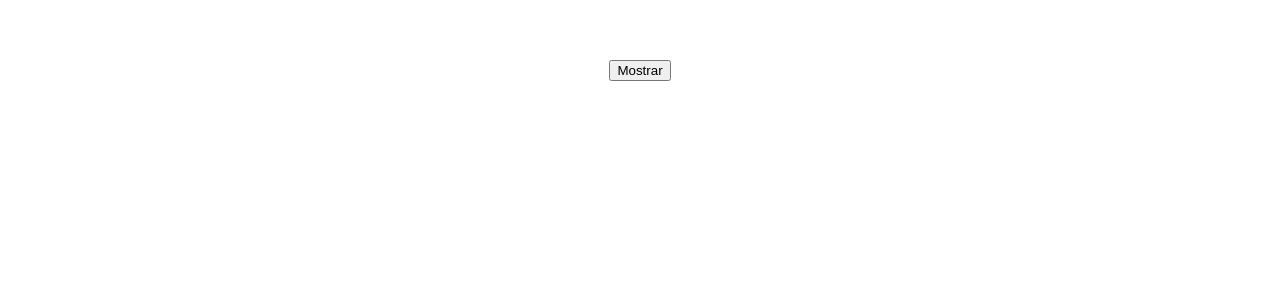
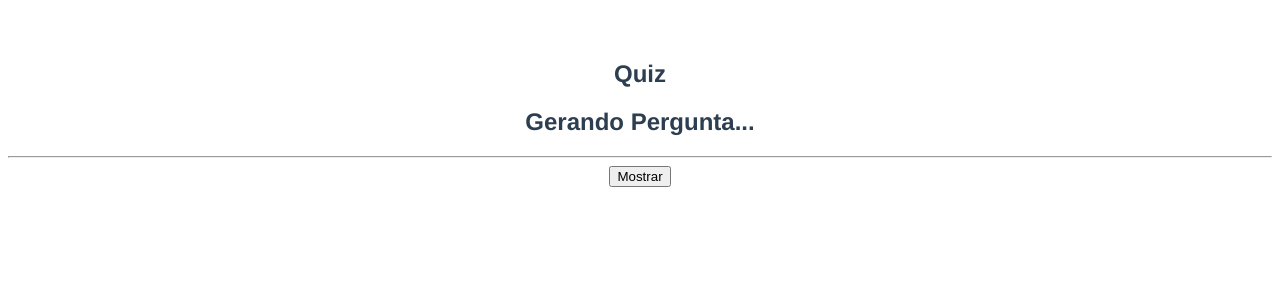
Before and after one commit to erandirjunior/curso-vue, a Vue app in the folder animations-transitions/: page / in a window 1280 px wide. Shown: the top 300 px of the page. Built offline with nearby package versions, Linux system fonts and the light colour scheme.

Commit message:
Preparando quiz de perguntas

```diff
--- a/animations-transitions/src/App.vue
+++ b/animations-transitions/src/App.vue
@@ -1,5 +1,8 @@
 <template>
     <div id="app">
+        <app-quiz></app-quiz>
+        <hr>
+
         <button @click.prevent="show = !show">Mostrar</button>
         <transition name="teste">
             <div v-if="show">Mostrando...</div>
@@ -8,6 +11,7 @@
 </template>
 
 <script>
+    import QuizComponent from './components/Animations/QuizComponent'
 
     export default {
         name: 'app',
@@ -16,6 +20,9 @@
                 msg: 'Welcome',
                 show: false
             }
+        },
+        components: {
+            'app-quiz': QuizComponent
         }
     }
 </script>
--- /dev/null
+++ b/animations-transitions/src/components/Animations/QuestionComponent.vue
@@ -0,0 +1,20 @@
+<template>
+    <div>
+        <h2 v-text="question"></h2>
+    </div>
+</template>
+
+<script>
+    export default {
+        name: "Question",
+        data () {
+            return {
+                question: 'Gerando Pergunta...'
+            }
+        }
+    }
+</script>
+
+<style scoped>
+
+</style>
--- /dev/null
+++ b/animations-transitions/src/components/Animations/QuizComponent.vue
@@ -0,0 +1,25 @@
+<template>
+    <div>
+        <h2 v-text="title"></h2>
+        <app-question></app-question>
+    </div>
+</template>
+
+<script>
+    import QuestionComponent from './QuestionComponent'
+    export default {
+        name: "QuizComponent",
+        data () {
+            return {
+                title: 'Quiz'
+            }
+        },
+        components: {
+            'app-question': QuestionComponent
+        }
+    }
+</script>
+
+<style scoped>
+
+</style>
```
